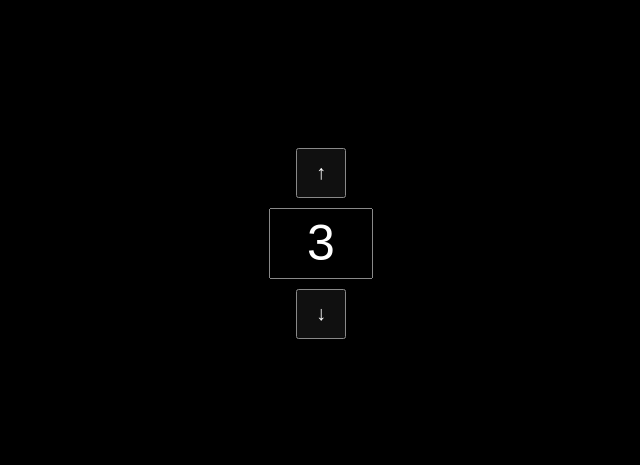
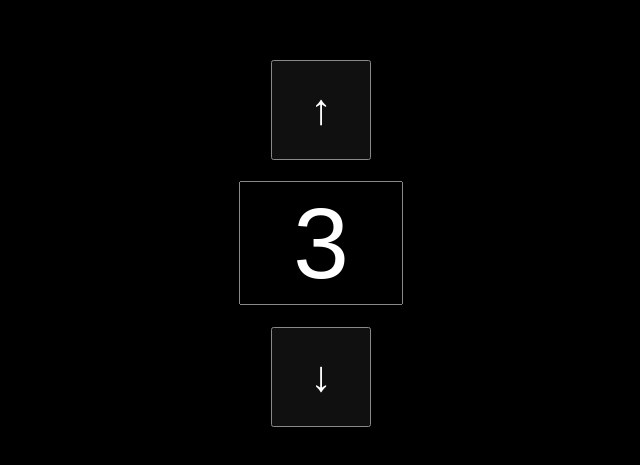
Before and after one commit to edmarkmagsalin/slp-earnings-calculator, a plain HTML site: page energy_counter.html in a window 1280 px wide. Shown: the part 165-630 px from the top of the page, without its empty margins (327-967 px from the left). Drawn offline with Linux system fonts and the light colour scheme.

Commit message:
re design energy counter

```diff
--- a/energy_counter.html
+++ b/energy_counter.html
@@ -19,16 +19,16 @@
   }
   input[type=text] {
     padding: 20px;
-    font-size: 50px;
-    width: 60px;
-    height: 27px;
+    font-size: 100px;
+    width: 120px;
+    height: 80px;
     text-align: center;
   }
   button {
     margin: 0.5em;
-    width: 50px;
-    height: 50px;
-    font-size: 20px;
+    width: 100px;
+    height: 100px;
+    font-size: 43px;
   }
 </style>
 <body>
```
